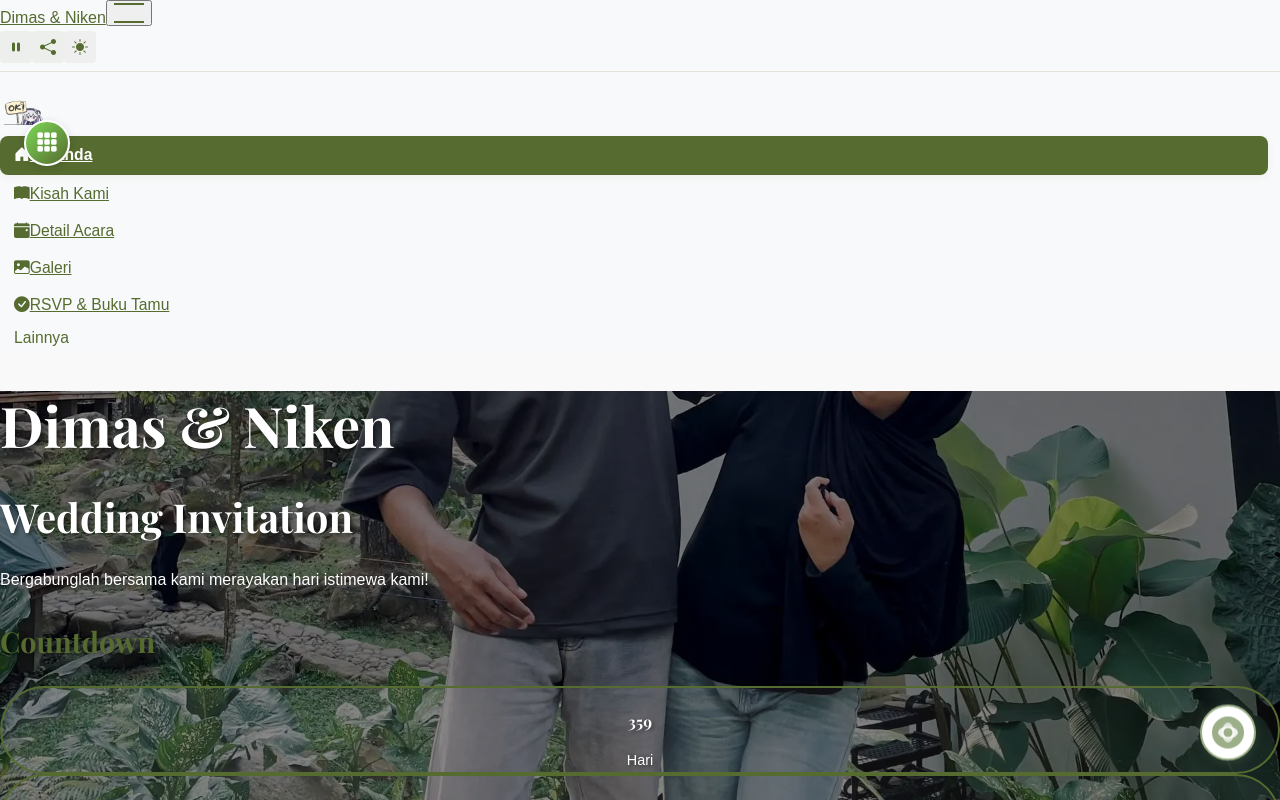
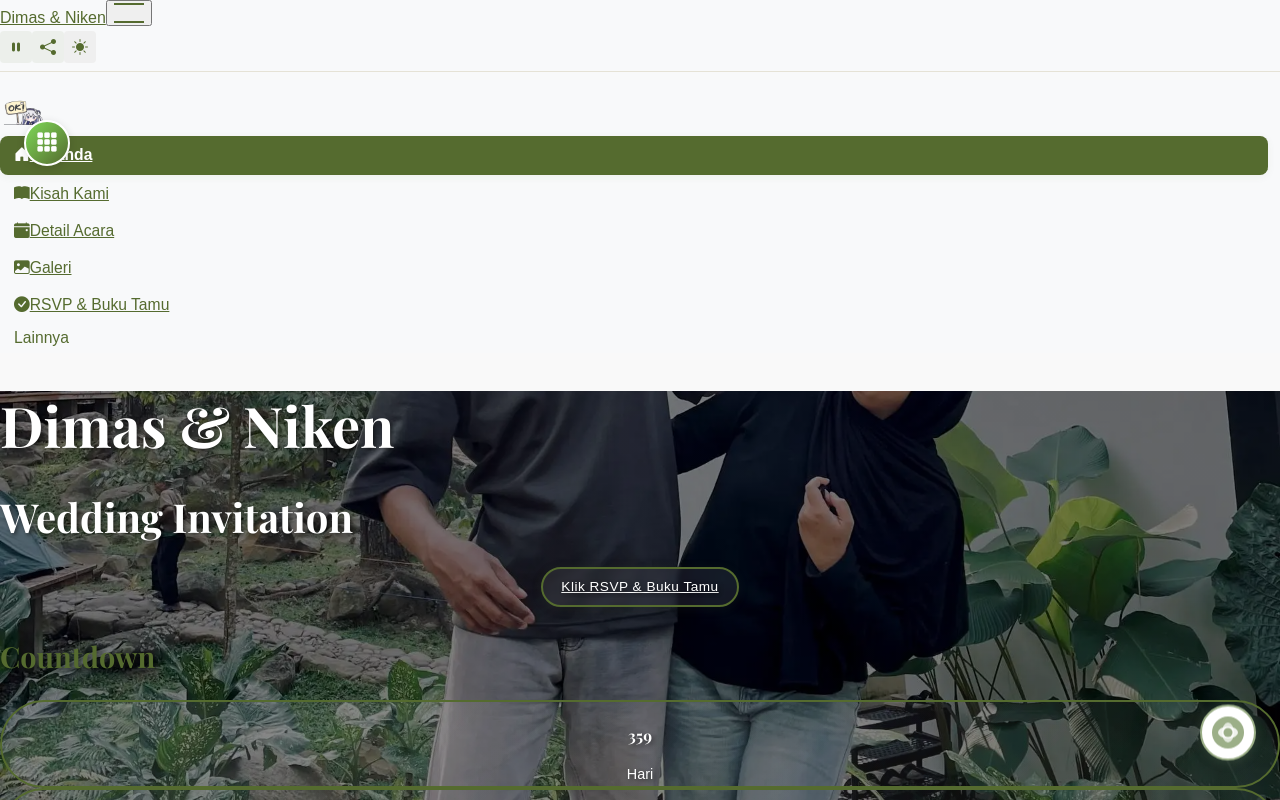
Before and after one commit to jimbon25/wedding-invitation, a React (Create React App) app: page / in a window 1280 px wide. Both pictures are taken after a click on the button "Buka Undangan". Shown: the top 800 px of the page. Built offline with nearby package versions, Linux system fonts and the light colour scheme.

Commit message:
chore: move RSVP button below title and simplify label

```diff
--- a/src/components/Home.tsx
+++ b/src/components/Home.tsx
@@ -41,7 +41,28 @@ const Home: React.FC = () => {
       <div className="hero-section text-center d-flex flex-column justify-content-center align-items-center">
         <StoryItem><h1 className="display-3 text-white">Dimas & Niken</h1></StoryItem>
         <StoryItem delay="0.2s"><h2 className="text-white">Wedding Invitation</h2></StoryItem>
-        <StoryItem delay="0.4s"><p className="lead text-white">Bergabunglah bersama kami merayakan hari istimewa kami!</p></StoryItem>
+        <div style={{ display: 'flex', justifyContent: 'center', margin: '24px 0 0 0' }}>
+          <Link
+            to="/rsvp-guestbook"
+            className="btn btn-primary"
+            style={{
+              fontWeight: 500,
+              fontSize: '0.85rem',
+              borderRadius: '30px',
+              padding: '7px 18px',
+              boxShadow: '0 2px 12px rgba(85,107,47,0.10)',
+              background: 'rgba(255,255,255,0.08)',
+              border: '2px solid #556B2F',
+              color: '#fff',
+              backdropFilter: 'blur(2px)',
+              transition: 'background 0.2s, color 0.2s',
+              letterSpacing: '0.5px',
+            }}
+          >
+            Klik RSVP & Buku Tamu
+          </Link>
+        </div>
+        {/* <StoryItem delay="0.4s"><p className="lead text-white">Bergabunglah bersama kami merayakan hari istimewa kami!</p></StoryItem> */}
 
         <StoryItem delay="0.7s"><h3 className="text-white mt-5">Countdown</h3></StoryItem>
         <StoryItem delay="0.9s">
@@ -64,29 +85,6 @@ const Home: React.FC = () => {
             </div>
           </div>
         </StoryItem>
-        <StoryItem delay="1.1s">
-          <div style={{ display: 'flex', justifyContent: 'center', marginTop: 48 }}>
-            <Link
-              to="/rsvp-guestbook"
-              className="btn btn-primary"
-              style={{
-                fontWeight: 500,
-                fontSize: '0.85rem',
-                borderRadius: '30px',
-                padding: '7px 18px',
-                boxShadow: '0 2px 12px rgba(85,107,47,0.10)',
-                background: 'rgba(255,255,255,0.08)',
-                border: '2px solid #556B2F',
-                color: '#fff',
-                backdropFilter: 'blur(2px)',
-                transition: 'background 0.2s, color 0.2s',
-                letterSpacing: '0.5px',
-              }}
-            >
-              Menuju RSVP & Buku Tamu
-            </Link>
-          </div>
-        </StoryItem>
       </div>
     </>
   );
```
